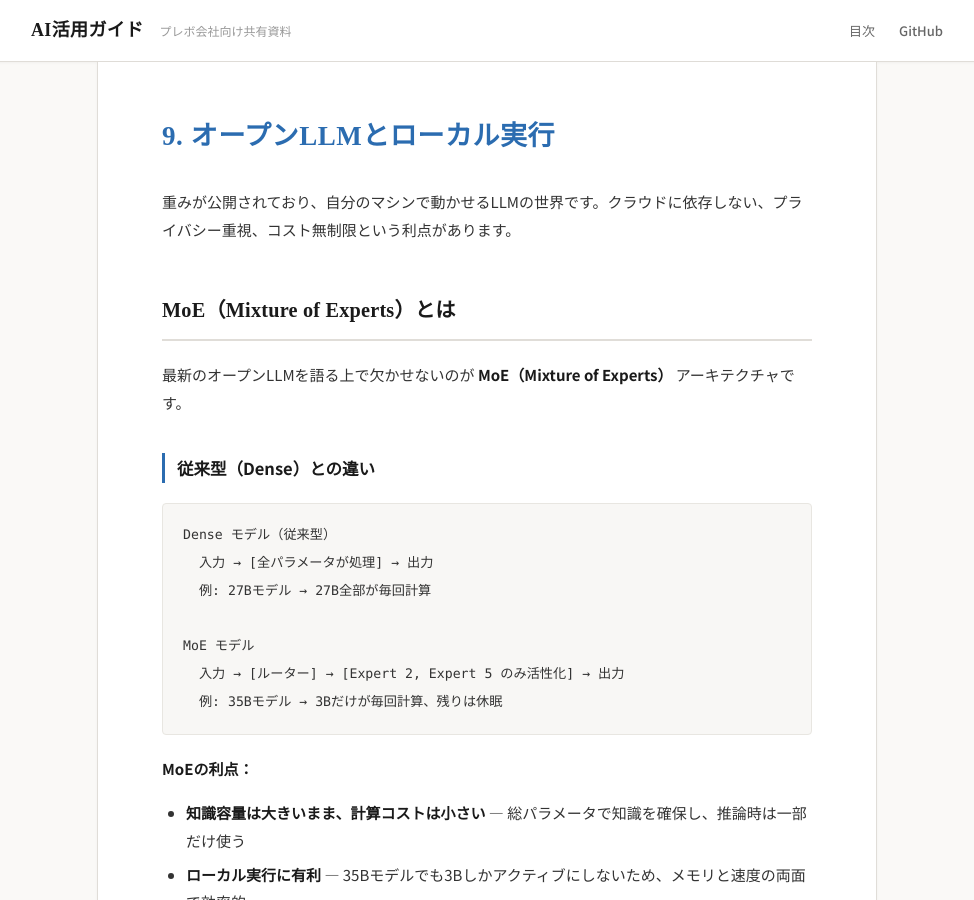
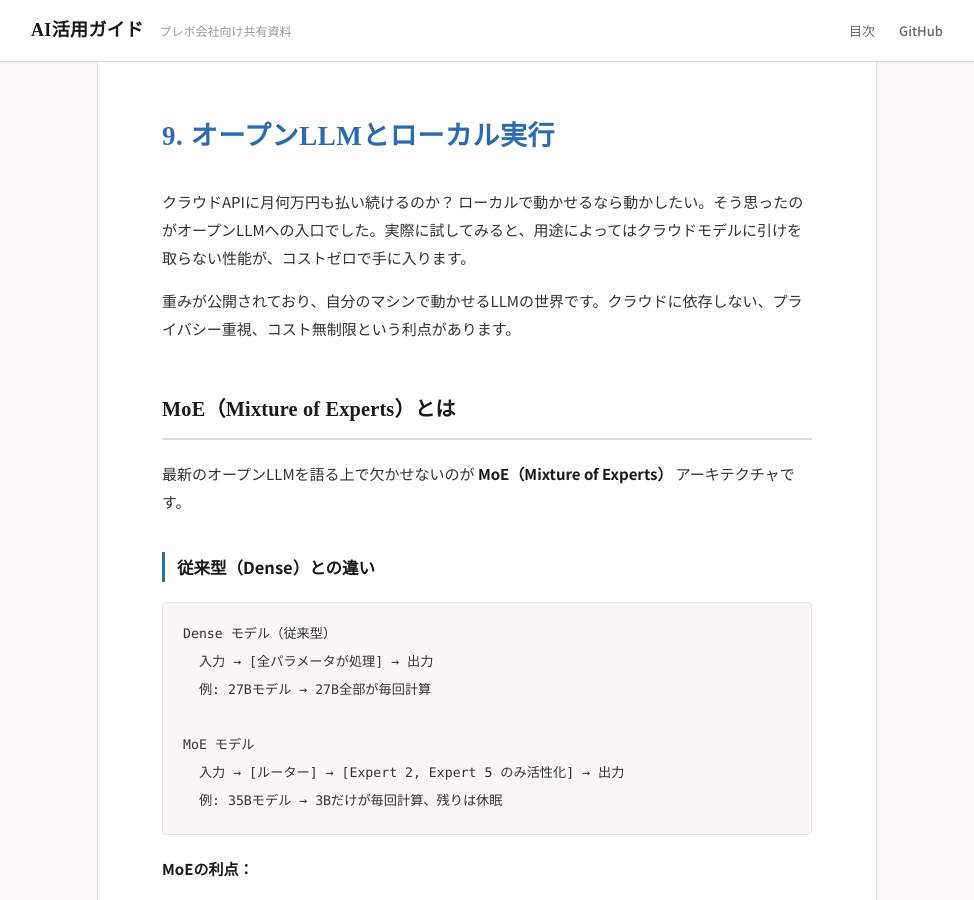
Before and after one commit to kuruusuniku/sharing, a Jekyll site: the page built from 09-open-models.md, in a window 1280 px wide and 900 px high. Shown: the whole window, without its empty margins (153-1127 px from the left). Built offline with Jekyll 4.4.1, drawn with Linux system fonts in a browser that asks for light colours.

Commit message:
9章: 共感導入追加

```diff
--- a/09-open-models.md
+++ b/09-open-models.md
@@ -4,6 +4,8 @@ title: オープンLLMとローカル実行
 ---
 
 # 9. オープンLLMとローカル実行
+
+クラウドAPIに月何万円も払い続けるのか？ ローカルで動かせるなら動かしたい。そう思ったのがオープンLLMへの入口でした。実際に試してみると、用途によってはクラウドモデルに引けを取らない性能が、コストゼロで手に入ります。
 
 重みが公開されており、自分のマシンで動かせるLLMの世界です。クラウドに依存しない、プライバシー重視、コスト無制限という利点があります。
 
```
